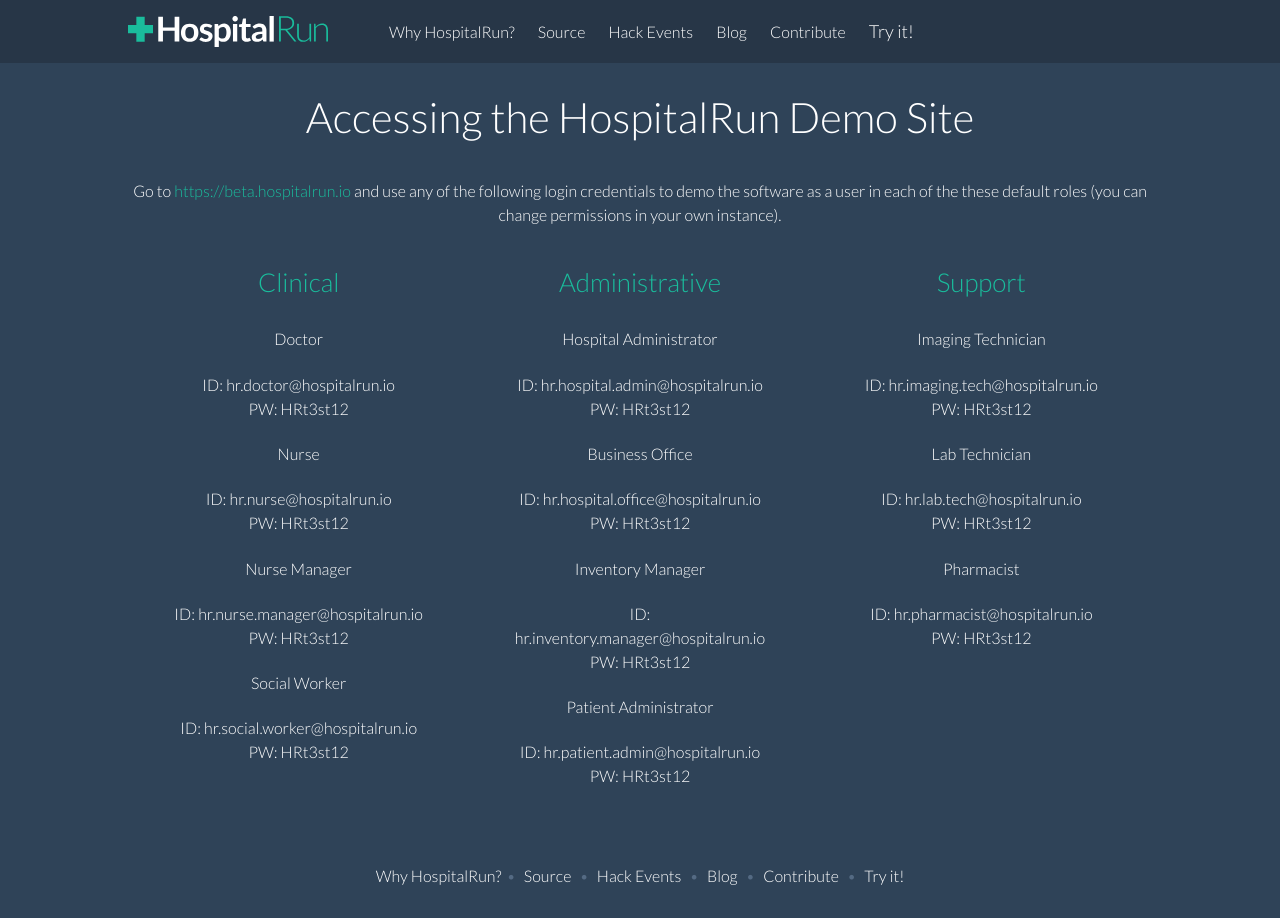
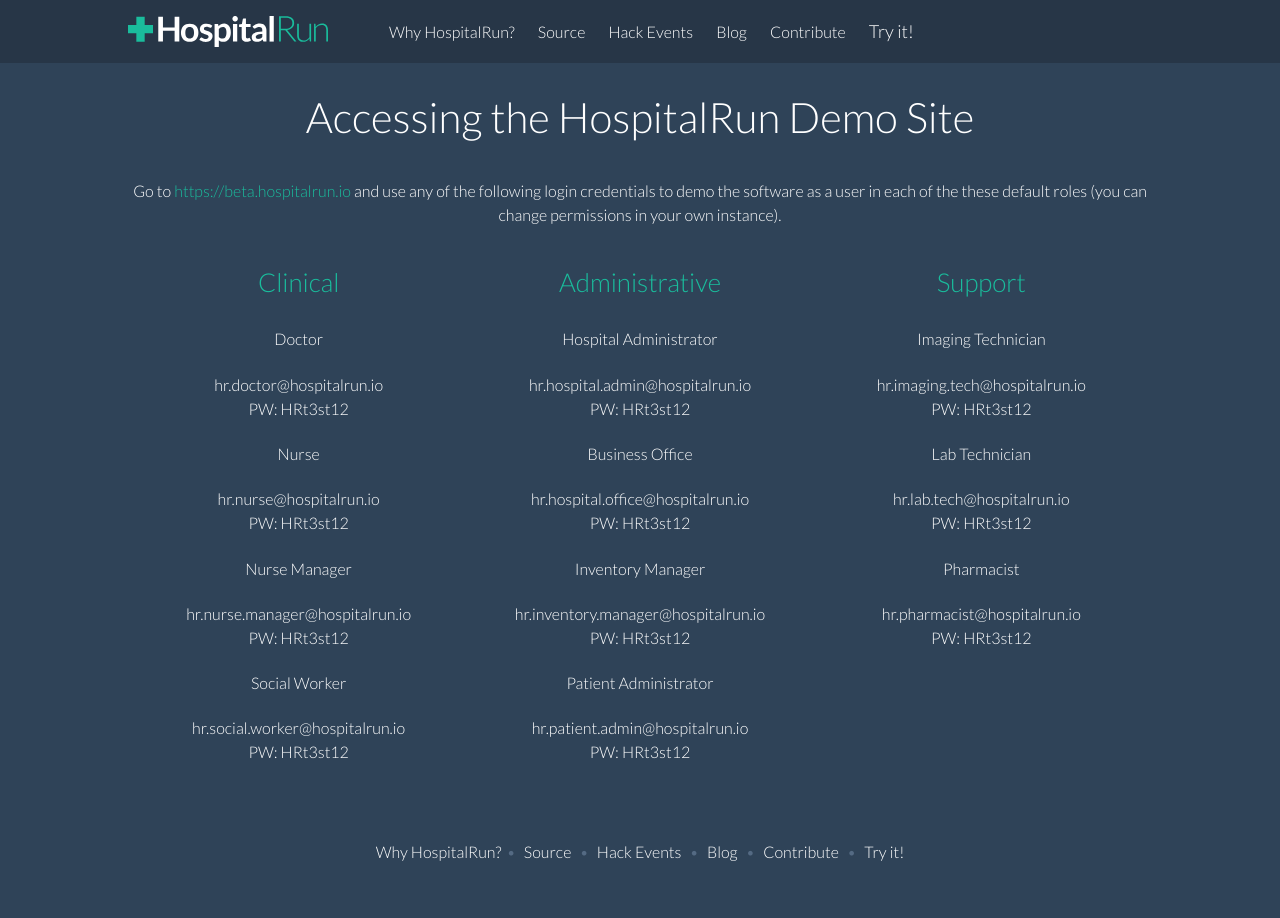
Before and after one commit to HospitalRun/hospitalrun.io, a Jekyll site: the page built from demo/index.md, in a window 1280 px wide. Built offline with Jekyll 4.4.1, drawn with Linux system fonts in a browser that asks for light colours.

Commit message:
remove the Id: labels

```diff
--- a/demo/index.md
+++ b/demo/index.md
@@ -14,16 +14,16 @@ layout: default
       <h3 class="feature-heading">Clinical</h3>
 
       <h4>Doctor</h4>
-      <p>ID: hr.doctor@hospitalrun.io<br/>PW: HRt3st12</p>
+      <p>hr.doctor@hospitalrun.io<br/>PW: HRt3st12</p>
 
       <h4>Nurse</h4>
-      <p>ID: hr.nurse@hospitalrun.io<br/>PW: HRt3st12</p>
+      <p>hr.nurse@hospitalrun.io<br/>PW: HRt3st12</p>
 
       <h4>Nurse Manager</h4>
-      <p>ID: hr.nurse.manager@hospitalrun.io<br/>PW: HRt3st12</p>
+      <p>hr.nurse.manager@hospitalrun.io<br/>PW: HRt3st12</p>
 
       <h4>Social Worker</h4>
-      <p>ID: hr.social.worker@hospitalrun.io<br/>PW: HRt3st12</p>
+      <p>hr.social.worker@hospitalrun.io<br/>PW: HRt3st12</p>
 
     </div>
 
@@ -31,29 +31,29 @@ layout: default
       <h3 class="feature-heading">Administrative</h3>
 
       <h4>Hospital Administrator</h4>
-      <p>ID: hr.hospital.admin@hospitalrun.io<br/>PW: HRt3st12</p>
+      <p>hr.hospital.admin@hospitalrun.io<br/>PW: HRt3st12</p>
 
       <h4>Business Office</h4>
-      <p>ID: hr.hospital.office@hospitalrun.io<br/>PW: HRt3st12</p>
+      <p>hr.hospital.office@hospitalrun.io<br/>PW: HRt3st12</p>
 
       <h4>Inventory Manager</h4>
-      <p>ID: hr.inventory.manager@hospitalrun.io<br/>PW: HRt3st12</p>
+      <p>hr.inventory.manager@hospitalrun.io<br/>PW: HRt3st12</p>
 
       <h4>Patient Administrator</h4>
-      <p>ID: hr.patient.admin@hospitalrun.io<br/>PW: HRt3st12</p>
+      <p>hr.patient.admin@hospitalrun.io<br/>PW: HRt3st12</p>
     </div>
 
     <div class="col-4">
       <h3 class="feature-heading">Support</h3>
 
       <h4>Imaging Technician</h4>
-      <p>ID: hr.imaging.tech@hospitalrun.io<br/>PW: HRt3st12</p>
+      <p>hr.imaging.tech@hospitalrun.io<br/>PW: HRt3st12</p>
 
       <h4>Lab Technician</h4>
-      <p>ID: hr.lab.tech@hospitalrun.io<br/>PW: HRt3st12</p>
+      <p>hr.lab.tech@hospitalrun.io<br/>PW: HRt3st12</p>
 
       <h4>Pharmacist</h4>
-      <p>ID: hr.pharmacist@hospitalrun.io<br/>PW: HRt3st12</p>
+      <p>hr.pharmacist@hospitalrun.io<br/>PW: HRt3st12</p>
     </div>
   </div>
 </div>
```
